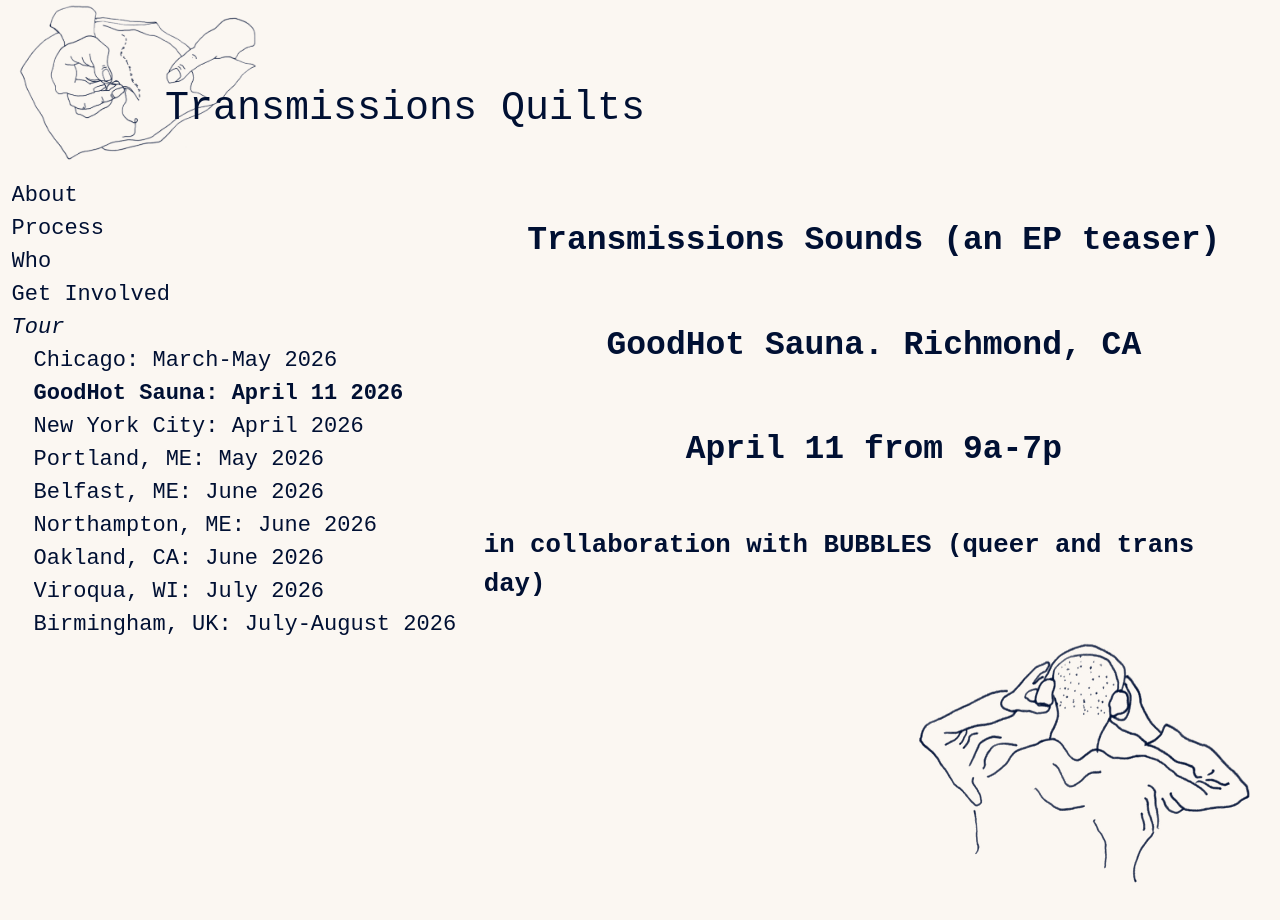
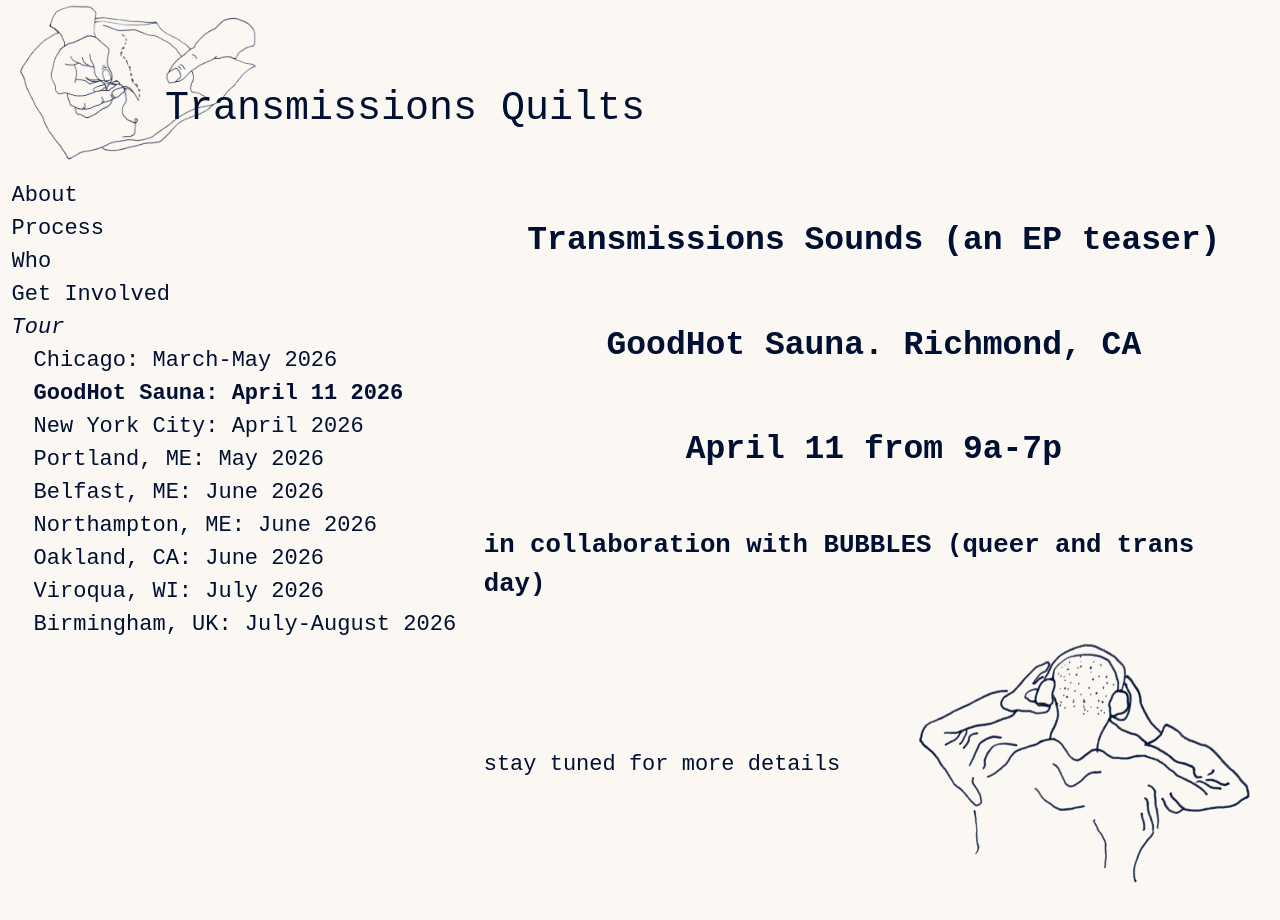
Before and after one commit to danieldickison/transmission-site, a Jekyll site: the page built from sauna.markdown, in a window 1280 px wide. Built offline with Jekyll 4.4.1, drawn with Linux system fonts in a browser that asks for light colours; some web fonts are replaced; our own code applies the rules of GitHub Pages for plain Markdown files.

Commit message:
Add note to stay tuned for more details
Added a note to stay tuned for more details.

```diff
--- a/sauna.markdown
+++ b/sauna.markdown
@@ -16,3 +16,4 @@ main_class: sauna
       width="363" height="268"
   />
   <div class="left" markdown="1">
+stay tuned for more details
```
